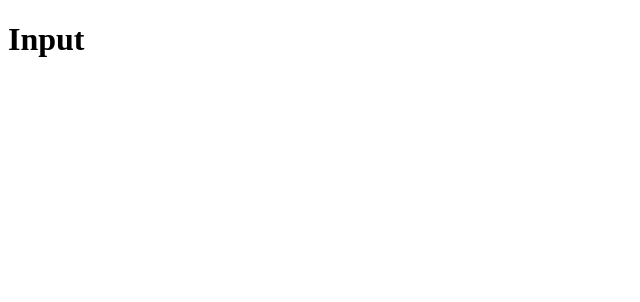
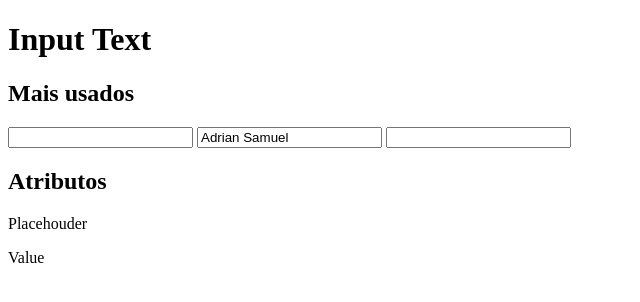
Before and after one commit to Teypai-Adrian/estudando, a plain HTML site: page index.html in a window 1280 px wide. Shown: the whole page, without its empty margins (0-640 px from the left). Drawn offline with Linux system fonts and the light colour scheme.

Commit message:
Add conteudo

```diff
--- a/index.html
+++ b/index.html
@@ -3,11 +3,24 @@
 <head>
     <meta charset="UTF-8">
     <meta name="viewport" content="width=device-width, initial-scale=1.0">
-    <title>Input</title>
+    <title>Input text</title>
 </head>
 <body>
-    <h1>Input</h1>
-    <p></p>
+    <h1>Input Text</h1>
+
+    <h2>Mais usados</h2>
+
+    <input type="text">
+    <input type="name" value="Adrian Samuel">
+    <input type="email">
+
+    <h2>Atributos</h2>
+
+    <p>Placehouder</p>
+    <p>Value</p>
+
+
+
 
 </body>
 </html>
```
